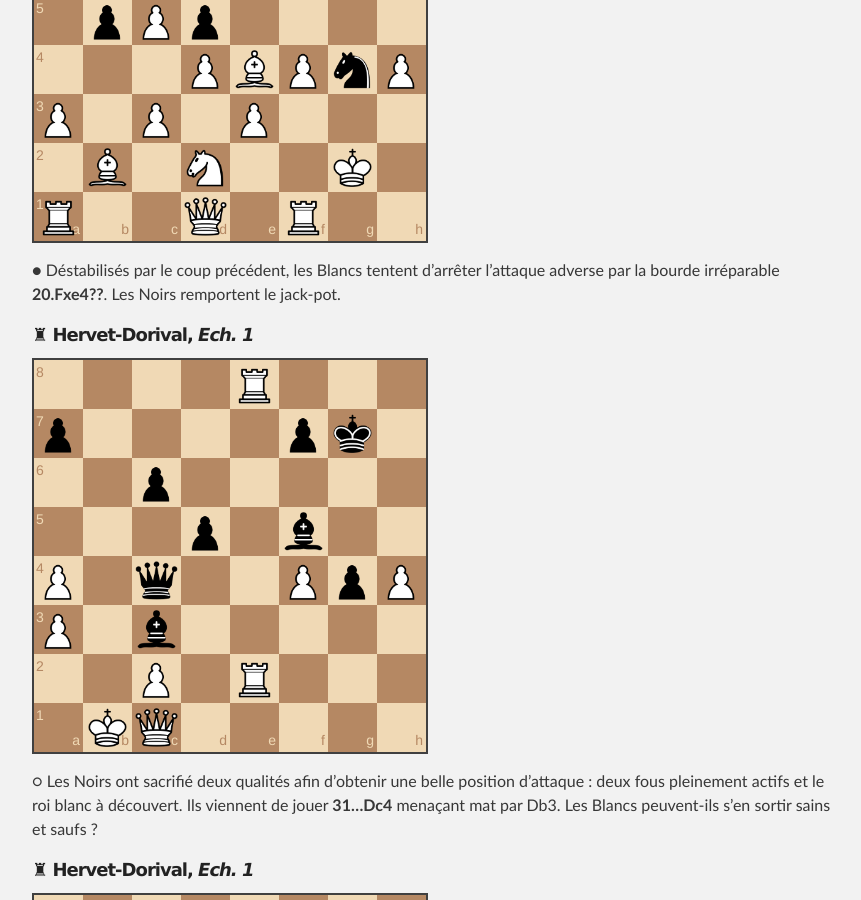
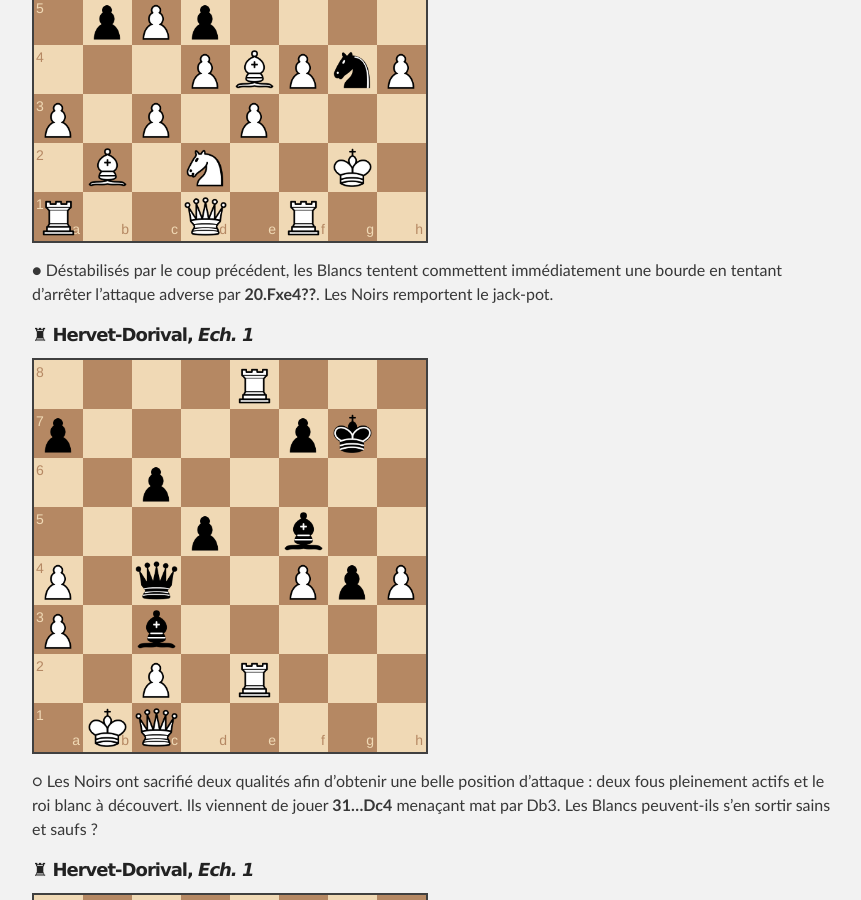
Before and after one commit to echiquier-villeneuve-tolosane/echiquier-villeneuve-tolosane.github.io, a Jekyll site: the page built from exercices.md, in a window 1280 px wide and 900 px high, scrolled down 5133 px. Shown: the whole window, without its empty margins (208-1069 px from the left). Built offline with Jekyll 4.4.1, drawn with Linux system fonts in a browser that asks for light colours; nearby versions of some CDN libraries.

Commit message:
Updated exercices.md

```diff
--- a/exercices.md
+++ b/exercices.md
@@ -82,7 +82,7 @@ _Coupe MP Gilbert Rouède, ronde 1 (2013/12/08)_
 
 `r4rk1/p1qn1pp1/2p1p2p/1pPp4/3PBPnP/P1P1P3/1B1N2K1/R2Q1R2 b - - 0 20`
 
-&#9679; Déstabilisés par le coup précédent, les Blancs tentent d'arrêter l'attaque adverse par la bourde irréparable **20.Fxe4??**. Les Noirs remportent le jack-pot.
+&#9679; Déstabilisés par le coup précédent, les Blancs tentent commettent immédiatement une bourde en tentant d'arrêter l'attaque adverse par **20.Fxe4??**. Les Noirs remportent le jack-pot.
 
 ##### &#9820;   **Hervet-Dorival**, _Ech. 1_
 
```
